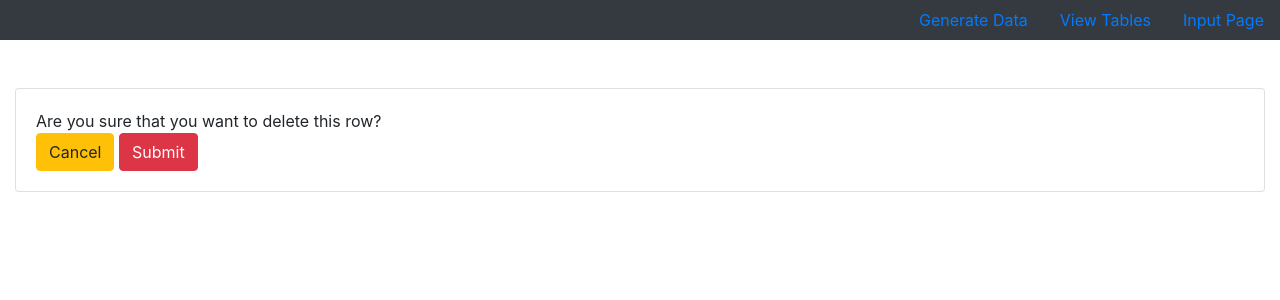
After one commit to Emmanuel678912/andrew-hall, a Django app: page /delete_row_d/257/ in a window 1280 px wide. The commit adds this page. Shown: the top 300 px of the page. Run offline with Django 3.2, Linux system fonts and the light colour scheme; data comes from the database, SQL or seed files in the repository; some libraries are stand-ins or nearby versions.

Commit message:
added delete functionality and updated README

```diff
--- /dev/null
+++ b/iplookup/templates/delete-row-d.html
@@ -0,0 +1,16 @@
+{% extends 'main.html' %}
+
+{% block content %}
+  <div class="container-fluid">
+      <div class="card card-body">
+          Are you sure that you want to delete this row?
+        <form method="POST">
+          {% csrf_token %}
+
+          <a class="btn btn-warning" href="{% url 'view_tables' %}">Cancel</a>
+
+          <input class="btn btn-danger" type="submit" name="Confirm">
+        </form>
+      </div>
+  </div>
+{% endblock %}
--- a/iplookup/urls.py
+++ b/iplookup/urls.py
@@ -5,6 +5,16 @@ from . import views
 urlpatterns = [
     path('', views.input_page, name='input_page'),
     path('generate', views.generate_page, name='generate_page'),
-    path('view', views.view_tables, name='view_tables')
+    path('view', views.view_tables, name='view_tables'),
+
+    # pages for deleting rows
+    path('delete_row_a/<str:pk>/', views.deleteRowA, name='delete_row_a'),
+    path('delete_row_b/<str:pk>/', views.deleteRowB, name='delete_row_b'),
+    path('delete_row_c/<str:pk>/', views.deleteRowC, name='delete_row_c'),
+    path('delete_row_d/<str:pk>/', views.deleteRowD, name='delete_row_d'),
+    path('delete_row_e/<str:pk>/', views.deleteRowE, name='delete_row_e'),
+    path('delete_row_f/<str:pk>/', views.deleteRowF, name='delete_row_f'),
+    path('delete_row_g/<str:pk>/', views.deleteRowG, name='delete_row_g'),
+    path('delete_row_h/<str:pk>/', views.deleteRowH, name='delete_row_h'),
 
 ]
--- a/iplookup/views.py
+++ b/iplookup/views.py
@@ -1,4 +1,4 @@
-from django.shortcuts import render
+from django.shortcuts import render, redirect
 from .models import *
 from .forms import *
 
@@ -343,3 +343,114 @@ def view_tables(request):
     }
 
     return render(request, 'view-tables.html', context)
+
+def deleteRowA(request, pk):
+    tablea_row = TableA.objects.get(id=pk)
+
+    if request.method == 'POST':
+        tablea_row.delete()
+        redirect('view_tables')
+
+
+    context = {
+        'a-row':tablea_row
+    }
+    return render(request, 'delete-row-a.html', context)
+
+def deleteRowB(request, pk):
+    tableb_row = TableB.objects.get(id=pk)
+
+
+    if request.method == 'POST':
+        tableb_row.delete()
+        redirect('view_tables')
+
+
+    context = {
+        'b-row':tableb_row
+    }
+    return render(request, 'delete-row-b.html', context)
+
+def deleteRowC(request, pk):
+    tablec_row = TableC.objects.get(id=pk)
+
+
+    if request.method == 'POST':
+        tablec_row.delete()
+        redirect('view_tables')
+
+
+    context = {
+        'c-row':tablec_row
+    }
+    return render(request, 'delete-row-c.html', context)
+
+def deleteRowD(request, pk):
+    tabled_row = TableD.objects.get(id=pk)
+
+
+    if request.method == 'POST':
+        tabled_row.delete()
+        redirect('view_tables')
+
+
+    context = {
+        'd-row':tabled_row
+    }
+    return render(request, 'delete-row-d.html', context)
+
+def deleteRowE(request, pk):
+    tablee_row = TableE.objects.get(id=pk)
+
+
+    if request.method == 'POST':
+        tablee_row.delete()
+        redirect('view_tables')
+
+
+    context = {
+        'e-row':tablee_row
+    }
+    return render(request, 'delete-row-e.html', context)
+
+def deleteRowF(request, pk):
+    tablef_row = TableF.objects.get(id=pk)
+
+
+    if request.method == 'POST':
+        tablef_row.delete()
+        redirect('view_tables')
+
+
+    context = {
+        'f-row':tablef_row
+    }
+    return render(request, 'delete-row-f.html', context)
+
+def deleteRowG(request, pk):
+    tableg_row = TableG.objects.get(id=pk)
+
+
+    if request.method == 'POST':
+        tableg_row.delete()
+        redirect('view_tables')
+
+
+    context = {
+        'g-row':tableg_row
+    }
+    return render(request, 'delete-row-g.html', context)
+
+def deleteRowH(request, pk):
+    tableh_row = TableH.objects.get(id=pk)
+
+
+    if request.method == 'POST':
+        tableh_row.delete()
+        redirect('view_tables')
+
+
+    context = {
+        'h-row':tableh_row
+    }
+    return render(request, 'delete-row-h.html', context)
```
Also changed, not shown: iplookup/templates/delete-row-a.html (added, +16 -0 lines), iplookup/templates/delete-row-b.html (added, +16 -0 lines), iplookup/templates/delete-row-c.html (added, +16 -0 lines), iplookup/templates/delete-row-e.html (added, +16 -0 lines), iplookup/templates/delete-row-f.html (added, +16 -0 lines), iplookup/templates/delete-row-g.html (added, +16 -0 lines), iplookup/templates/delete-row-h.html (added, +16 -0 lines), iplookup/templates/view-tables.html (+8 -0 lines), README.md.
